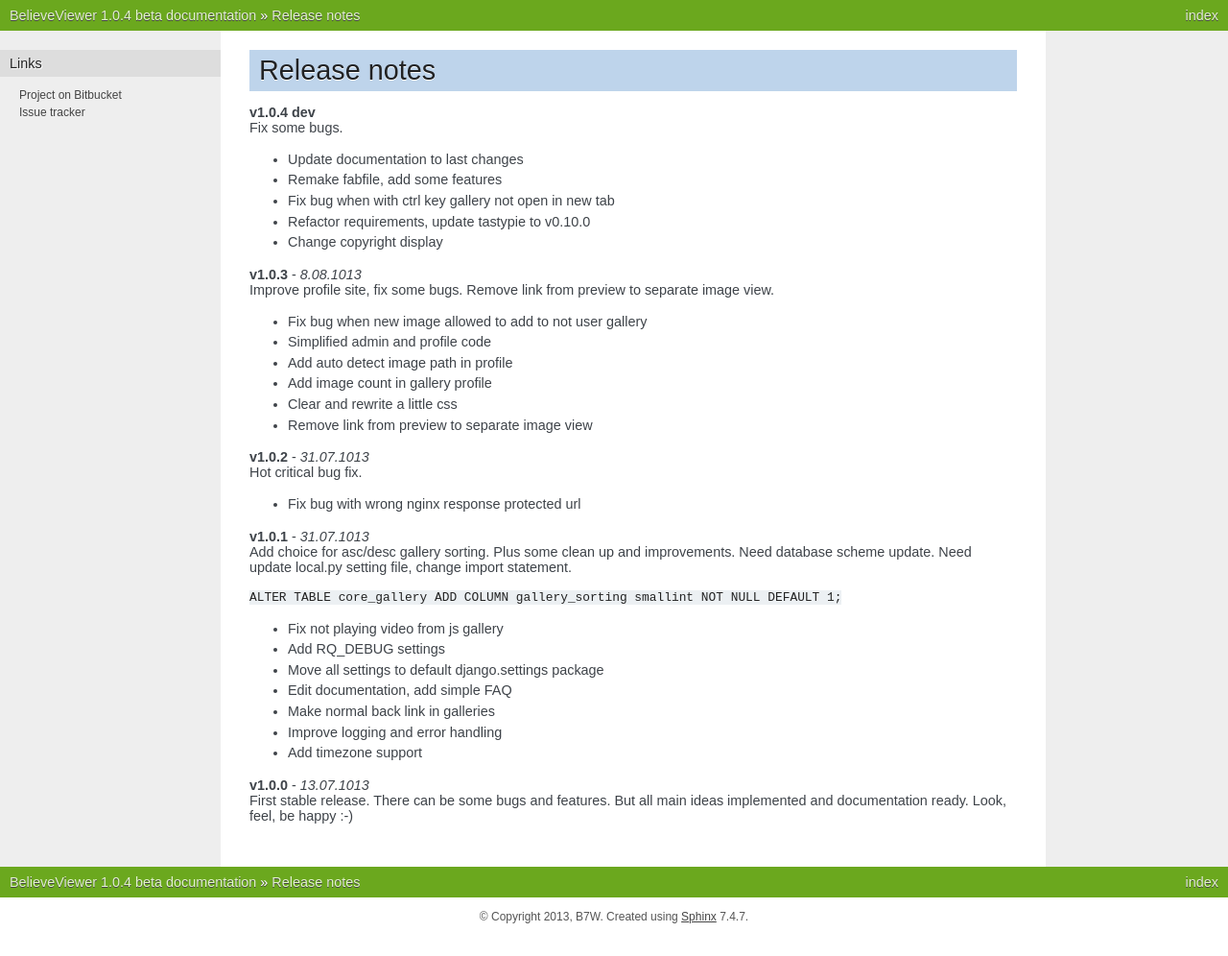
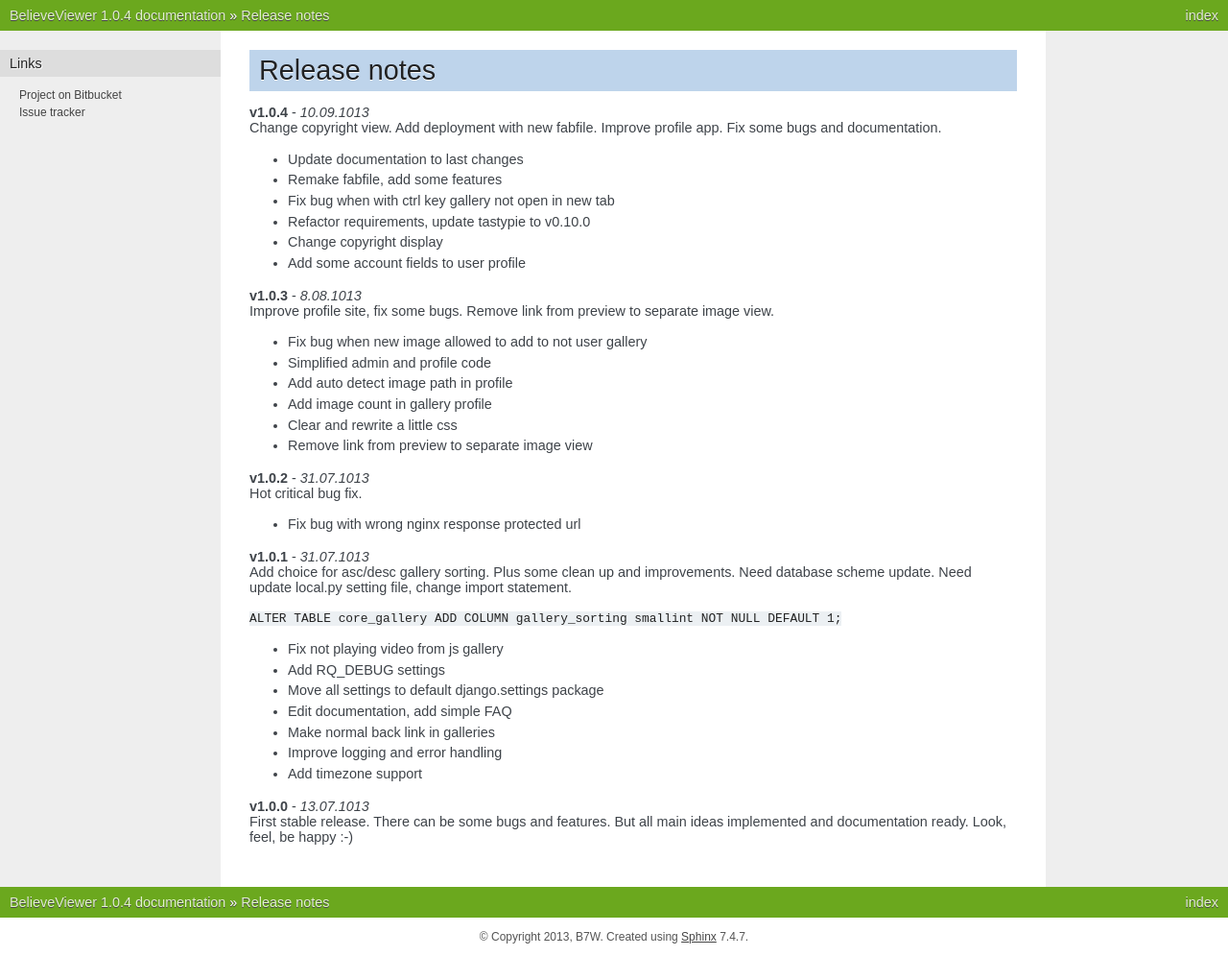
Before and after one commit to b7w/bviewer, a Sphinx documentation site: the page built from docs/releases/notes.rst, in a window 1280 px wide. Shown: the whole page at 96% size. Built offline with Sphinx 7.4.7, drawn with Linux system fonts in a browser that asks for light colours; before the commit the page ends 975 px from its top, so only the background shows below that.

Commit message:
Stop verstion 1.0.4, write realese notes.

```diff
--- a/docs/conf.py
+++ b/docs/conf.py
@@ -52,7 +52,7 @@ copyright = '2013, B7W'
 # The short X.Y version.
 version = '1.0'
 # The full version, including alpha/beta/rc tags.
-release = '1.0.4 beta'
+release = '1.0.4'
 
 # The language for content autogenerated by Sphinx. Refer to documentation
 # for a list of supported languages.
--- a/docs/releases/notes.rst
+++ b/docs/releases/notes.rst
@@ -4,14 +4,16 @@ Release notes
 
 .. index:: Release notes
 
-| **v1.0.4 dev**
-| Fix some bugs.
+| **v1.0.4** - *10.09.1013*
+| Change copyright view. Add deployment with new fabfile. Improve profile app.
+  Fix some bugs and documentation.
 
 * Update documentation to last changes
 * Remake fabfile, add some features
 * Fix bug when with ctrl key gallery not open in new tab
 * Refactor requirements, update tastypie to v0.10.0
 * Change copyright display
+* Add some account fields to user profile
 
 
 | **v1.0.3** - *8.08.1013*
```
